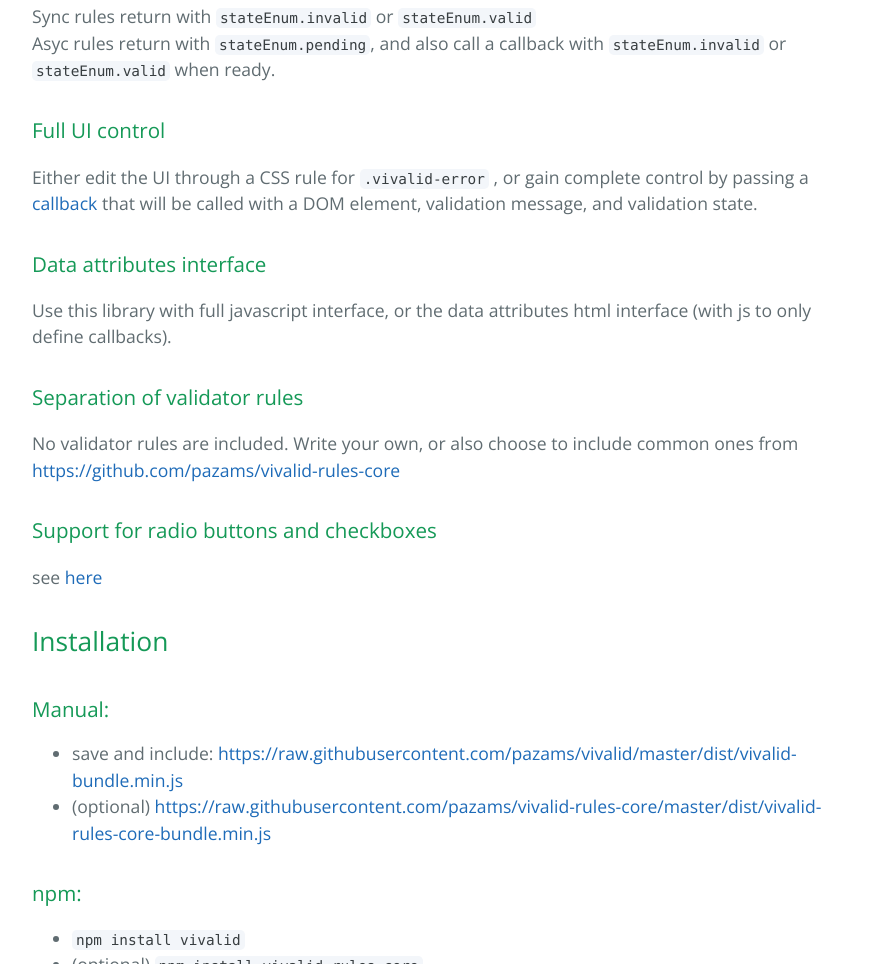
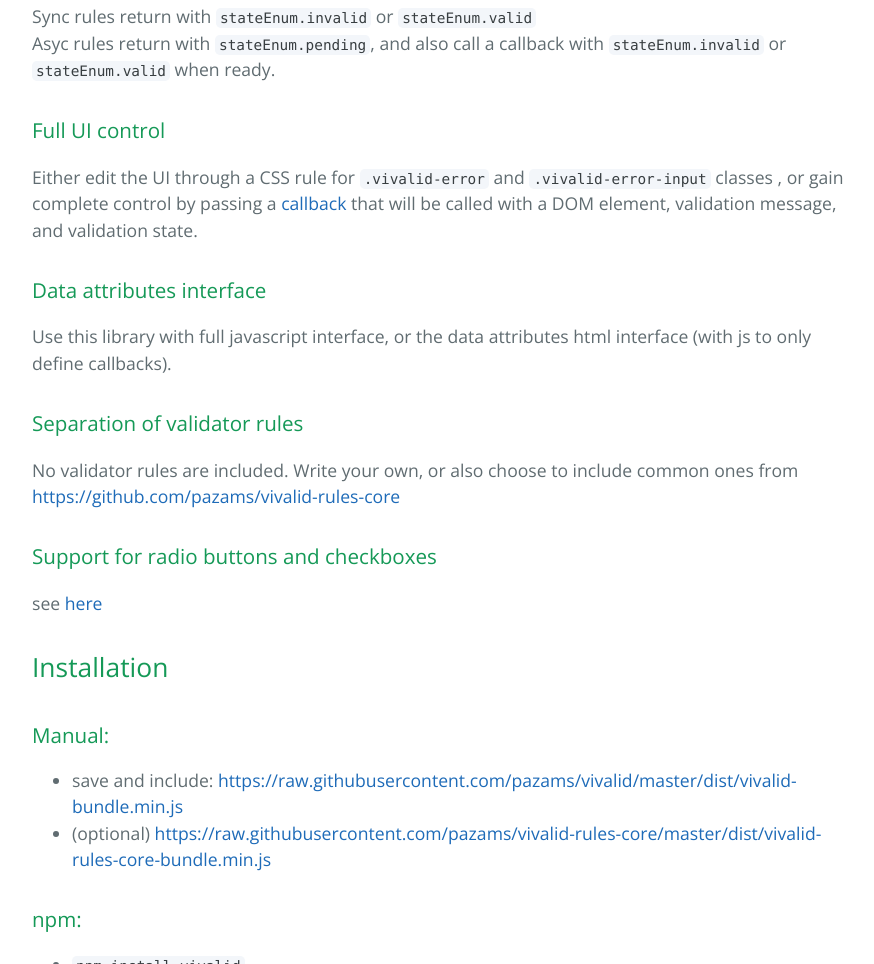
Before and after one commit to pazams/vivalid, a plain HTML site: page index.html in a window 1280 px wide. Shown: the part 1203-2167 px from the top of the page, without its empty margins (192-1066 px from the left). Drawn offline with nearby package versions, Linux system fonts and the light colour scheme.

Commit message:
Update index.html

```diff
--- a/index.html
+++ b/index.html
@@ -44,7 +44,7 @@ Asyc rules return with <code>stateEnum.pending</code>, and also call a callback
 <h3>
 <a id="full-ui-control" class="anchor" href="#full-ui-control" aria-hidden="true"><span aria-hidden="true" class="octicon octicon-link"></span></a>Full UI control</h3>
 
-<p>Either edit the UI through a CSS rule for <code>.vivalid-error</code> , or gain complete control by passing a <a href="http://pazams.github.io/vivalid/documentation/-_internal.html#..onInputValidationResult">callback</a> that will be called with a DOM element, validation message, and validation state.</p>
+<p>Either edit the UI through a CSS rule for <code>.vivalid-error</code> and <code>.vivalid-error-input</code> classes , or gain complete control by passing a <a href="http://pazams.github.io/vivalid/documentation/-_internal.html#..onInputValidationResult">callback</a> that will be called with a DOM element, validation message, and validation state.</p>
 
 <h3>
 <a id="data-attributes-interface" class="anchor" href="#data-attributes-interface" aria-hidden="true"><span aria-hidden="true" class="octicon octicon-link"></span></a>Data attributes interface</h3>
```
